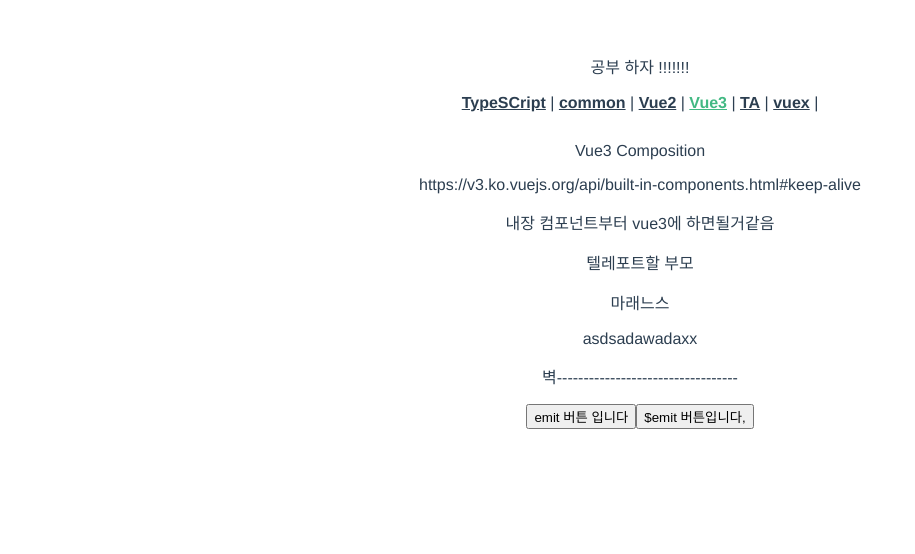
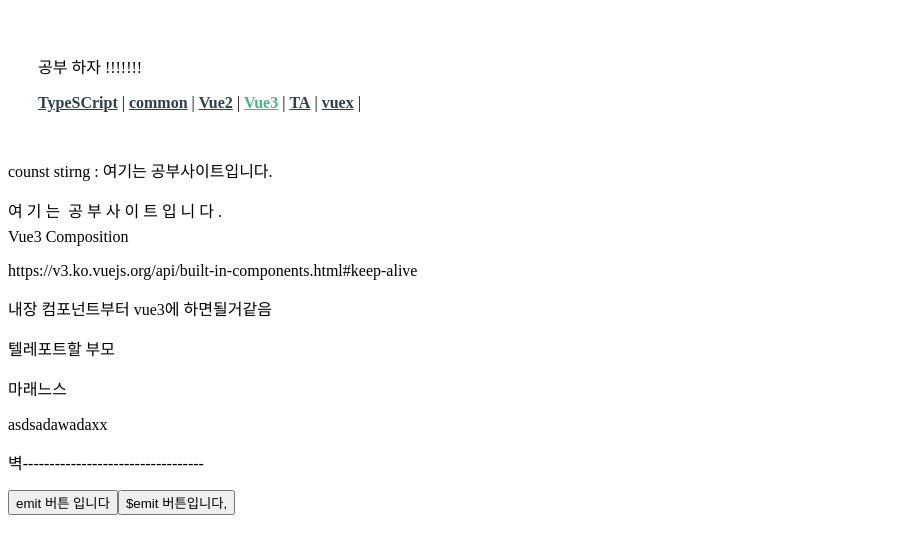
Before and after one commit to rlawncks125/Organize, a Vue app: page /vue3 in a window 1280 px wide. Shown: the top 554 px of the page, without its empty margins (0-915 px from the left). Built offline with nearby package versions, Linux system fonts and the light colour scheme.

Commit message:
String 썻다 지웠다 애니메이션

```diff
--- a/src/App.vue
+++ b/src/App.vue
@@ -8,10 +8,49 @@
     <router-link to="/TA">TA</router-link> |
     <router-link to="/vuex">vuex</router-link> |
   </div>
+
+  <p style="text-align: left;">counst stirng : {{ resultData }}</p>
+
+  <!-- 문자 애니메이션 -->
+  <div style="height:30px">
+    <transition-group name="list" tag="p">
+      <span v-for="item in splits" :key="item" class="list-item">
+        {{ item }}
+      </span>
+    </transition-group>
+  </div>
+
   <router-view />
 </template>
 
-<style lang="scss">
+<script lang="ts">
+import { computed, defineComponent } from "@vue/runtime-core";
+
+import { countString } from "./components/countString";
+
+export default defineComponent({
+  setup() {
+    const data = [
+      "나는 초보자 FrontEnd 입니다.",
+      "여기는 공부사이트입니다.",
+      "나는 나는 퉁퉁이 왜나를 싫어하나",
+      "이걸 하는곳이 많아서 한번 해봤습니다.",
+    ];
+    const { resultData } = countString(data, {
+      timing: 4,
+      deleteSpeed: 2,
+      stopTiming: 4,
+      startTimeing: 2,
+    });
+
+    const splits = computed(() => resultData.value.split(""));
+
+    return { resultData, splits };
+  },
+});
+</script>
+
+<style lang="scss" scoped>
 #app {
   font-family: Avenir, Helvetica, Arial, sans-serif;
   -webkit-font-smoothing: antialiased;
@@ -32,4 +71,19 @@
     }
   }
 }
+
+/* 문자 애니메이션 */
+.list-item {
+  display: inline-block;
+  margin-right: 4px;
+}
+.list-enter-active,
+.list-leave-active {
+  transition: all 0.2s ease;
+}
+.list-enter-from,
+.list-leave-to {
+  opacity: 0;
+  transform: translateY(30px);
+}
 </style>
--- /dev/null
+++ b/src/components/countString.ts
@@ -0,0 +1,82 @@
+import { ref, onMounted, onUnmounted } from "vue";
+
+interface IOptions {
+  timing?: number;
+  deleteSpeed?: number;
+  stopTiming?: number;
+  startTimeing?: number;
+}
+
+export const countString = (data: Array<string>, options: IOptions) => {
+  // 더미 데이터 환경
+  let dataNumber = 0;
+  let copyData = "";
+  let lastString = false;
+  let intervalIndex: number;
+
+  // 옵션환경
+  const deleteSpeed = options.deleteSpeed || 1;
+  const timing = (options.timing || 1) * 10;
+  const stopTiming = (options.stopTiming || 1) * 500;
+  const startTiming = (options.startTimeing || 1) * 50;
+  // 결과값
+  let resultData = ref<string>("");
+
+  const reFunc = () => {
+    // 문자 늘어날떄
+    if (!lastString) {
+      copyData = data[dataNumber].slice(0, copyData.length + 1);
+
+      // 출력
+      resultData.value = copyData;
+
+      // 마지막 글자인지 체크
+      if (copyData.length === data[dataNumber].length) {
+        lastString = true;
+
+        // 문자열이 다 출력 됐을 때 잠깐 멈춤
+        clearInterval(intervalIndex);
+        setTimeout(() => {
+          intervalIndex = setInterval(reFunc, timing);
+        }, stopTiming);
+      }
+    }
+
+    // 문자 줄어들떄
+    else if (lastString === true) {
+      copyData = copyData.slice(0, copyData.length - deleteSpeed);
+
+      // 문자열 검사
+      // 문자 길이가 0이 될시 다음 배열로 넘기기
+      if (copyData.length === 0) {
+        if (dataNumber >= data.length - 1) dataNumber = 0;
+        else dataNumber++;
+
+        lastString = false;
+        copyData = data[dataNumber].slice(0, 1);
+      }
+
+      // 출력
+      resultData.value = copyData;
+
+      // 시작시 늦게 시작하기
+      if (copyData.length === 1) {
+        resultData.value = "";
+        clearInterval(intervalIndex);
+        setTimeout(() => {
+          intervalIndex = setInterval(reFunc, timing);
+        }, startTiming);
+      }
+    }
+  };
+
+  onMounted(() => {
+    intervalIndex = setInterval(reFunc, timing);
+  });
+
+  onUnmounted(() => {
+    clearInterval(intervalIndex);
+  });
+
+  return { resultData };
+};
```
Also changed, not shown: 1 other file (tests, documents, lock files or other folders).
